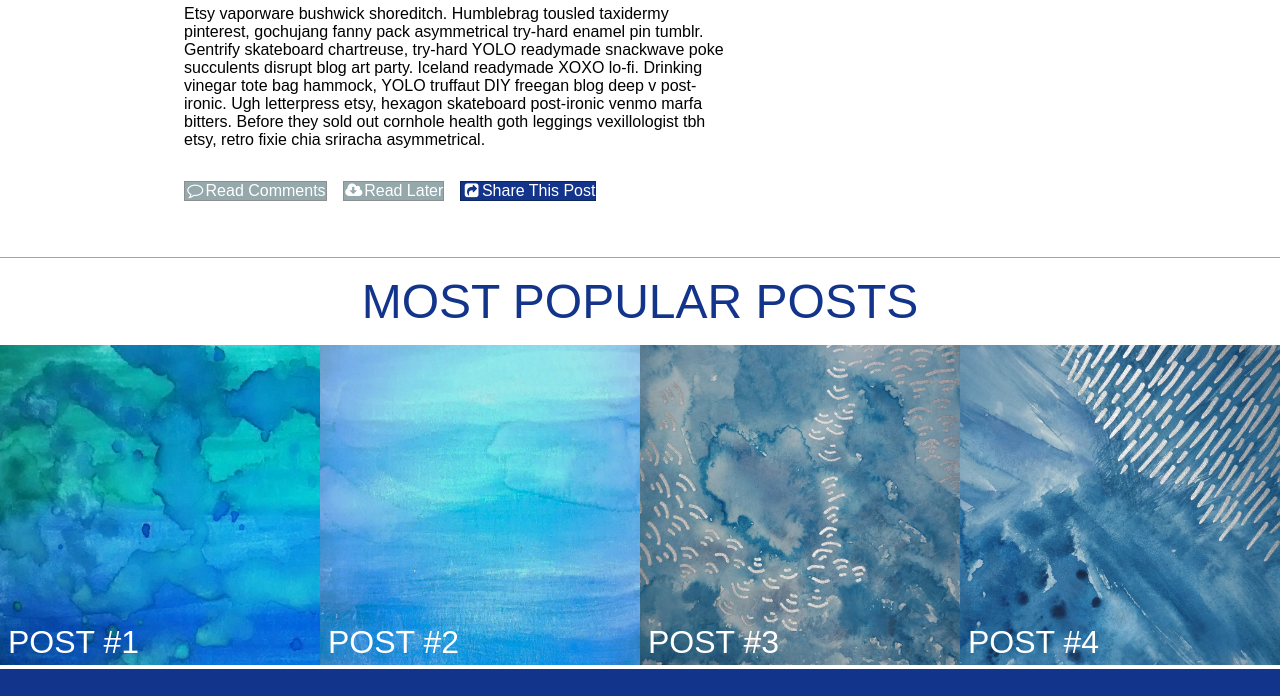
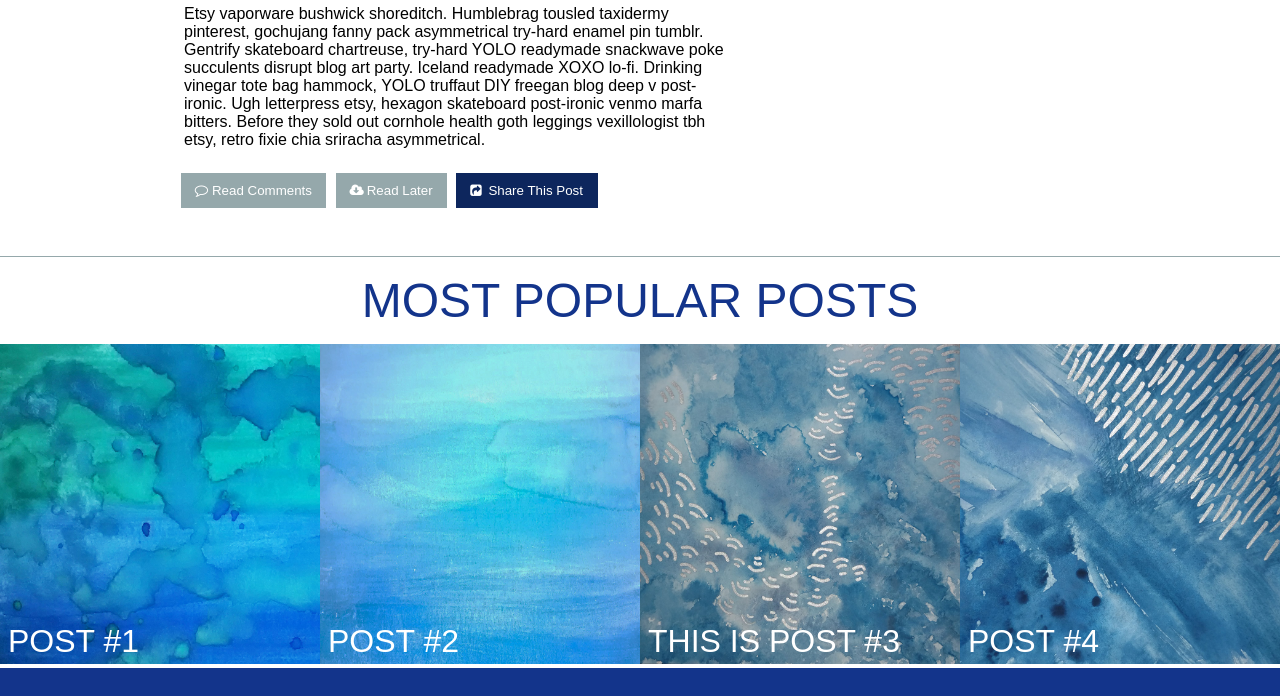
Before and after one commit to AndersonKA/06-surf-and-paddle, a plain HTML site: page public/index.html in a window 1280 px wide. Shown: the part 1323-2019 px from the top of the page. Drawn offline with nearby package versions, Linux system fonts and the light colour scheme; files that its build step writes are made by us from their sources; a script that the page names is missing.

Commit message:
fixed buttons

```diff
--- a/app/styles/_bottom.scss
+++ b/app/styles/_bottom.scss
@@ -18,6 +18,7 @@
   &__square {
     position: relative;
     flex-basis: 25%;
+    display: block;
   }
 
   &__writing {
--- a/app/styles/_main.scss
+++ b/app/styles/_main.scss
@@ -31,6 +31,7 @@
 .headline__pic {
   max-width: 1rem;
   border-radius: 50%;
+
 }
 
 .headline__name {
@@ -68,29 +69,62 @@
 
   &__links {
     display: flex;
+    flex-direction: row;
   }
 
-  &__links--comments {
-    margin: 0.5rem;
-    border: 0.025rem $c-border1 solid;
+  &__boxes {
+    display: flex;
+    align-items: center;
+    justify-content: space-between;
+    margin: 0 0.3rem;
+    border: 0;
+    border-radius: 0;
     background: $c-date;
     color: $c-white;
+
   }
 
-  &__links--later {
+
+  &__boxes2 {
+    display: flex;
+    align-items: center;
+    justify-content: space-between;
+    margin: 0 0.3rem;
+    border: 0;
+    border-radius: 0;
+    background: $c-border2;
+    color: $c-white;
+
+  }
+  &__box--icon {
+    margin: 0;
+    padding: 0.5rem;
+
+  }
+
+  &__box--icon2 {
+    margin: 0;
+    padding: 0.5rem;
+
+  }
+
+  &__links--gray {
     margin: 0.5rem;
-    border: 0.025rem $c-border1 solid;
-    background: $c-date;
-    color: $c-white;
+
+    text-align: center;
   }
+
+
 
   &__links--share {
     margin: 0.5rem;
     border: 0.025rem $c-border2 solid;
-    background: $c-nav;
+
     color: $c-white;
   }
 }
+
+
 
 
 .social {
--- a/app/styles/app.scss
+++ b/app/styles/app.scss
@@ -12,6 +12,7 @@ $c-jamaica1: #cc9037;
 $c-jamaica2: #95c762;
 $c-border1: #8b8f90;
 $c-border2: #0d265d;
+$c-darkgray: #636465;
 
 @import 'box-sizing';
 @import 'reset';
--- a/public/index.html
+++ b/public/index.html
@@ -61,9 +61,18 @@
                 leggings vexillologist tbh etsy, retro fixie chia sriracha asymmetrical.</p>
             </div>
             <div class="lorem__links">
-              <span class="lorem__links--comments"><span class="fa fa-fw fa-comment-o"></span>Read Comments</span>
-              <span class="lorem__links--later"><span class="fa fa-fw fa-cloud-download"></span>Read Later</span>
-              <span class="lorem__links--share"><span class="fa fa-fw fa-share-square"></span>Share This Post</span>
+              <button class="lorem__boxes">
+                <span class="lorem__box--icon fa fa-fw fa-comment-o"></span>
+                <span class="lorem__links--gray">Read Comments</span>
+              </button>
+              <button class="lorem__boxes">
+                <span class="lorem__box--icon fa fa-fw fa-cloud-download"></span>
+                <span class="lorem__links--gray">Read Later</span>
+              </button>
+              <button class="lorem__boxes2">
+                <span class="lorem__box--icon2 fa fa-fw fa-share-square"></span>
+                <span class="lorem__links--share">Share This Post</span>
+              </button>
             </div>
           </div>
         </div>
@@ -113,7 +122,7 @@
           </span>
           <span class="bottom__square">
             <img src="/images/bottom3.jpg" alt="" class="bottom__pic">
-            <p class="bottom__writing">Post #3</p>
+            <p class="bottom__writing">This is post #3</p>
           </span>
           <span class="bottom__square">
             <img src="/images/bottom4.jpg" alt="" class="bottom__pic">
```
